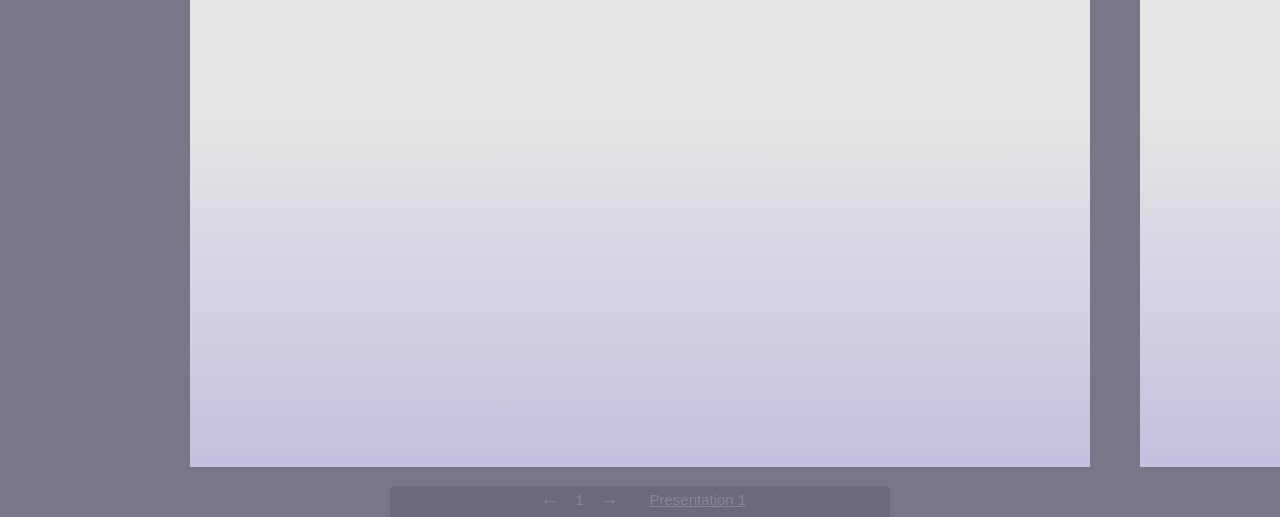
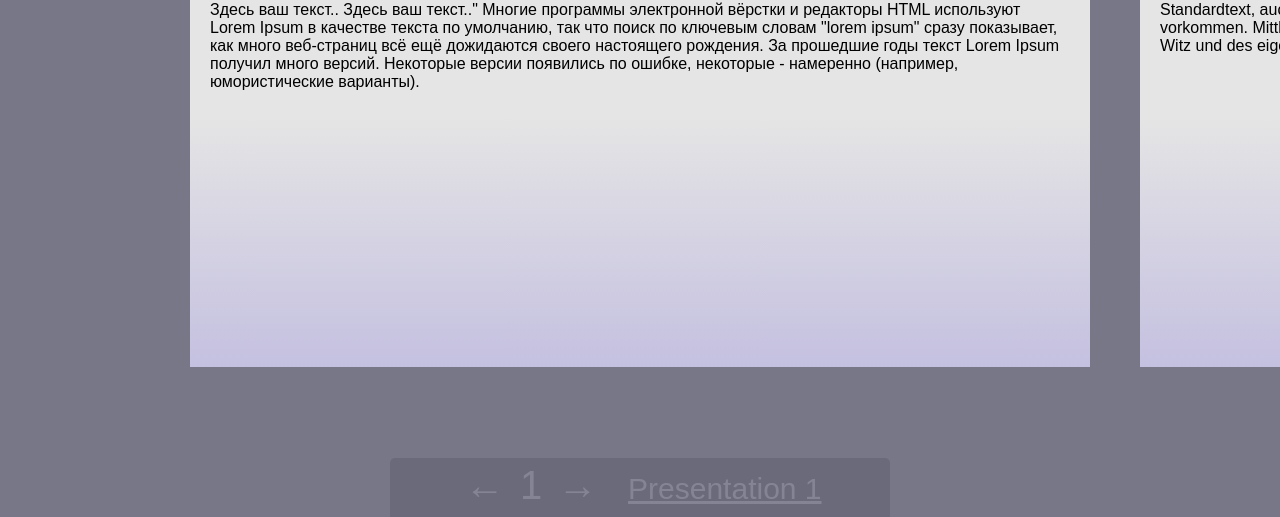
Before and after one commit to menemy/ya_presentation, a plain HTML site: page index.html in a window 1280 px wide. Shown: the part 283-800 px from the top of the page. Drawn offline with Linux system fonts and the light colour scheme.

Commit message:
added styles for ipad

```diff
--- a/css/main.css
+++ b/css/main.css
@@ -172,7 +172,7 @@ nav#controls:hover {
     text-decoration: none;
 }
 
-
+/*iphone*/
 @media screen and (max-device-width: 480px){
     nav#controls button {
         font-size: 40px;
@@ -200,3 +200,35 @@ nav#controls:hover {
         margin-top: -250px;
     }
 }
+
+
+
+/*Ipad*/
+@media only screen and (min-device-width: 481px) and (max-device-width: 1024px) {
+    nav#controls button {
+        font-size: 40px;
+    }
+
+    nav#controls button.current-slide {
+        font-size: 40px;
+    }
+
+    span.current-title {
+        font-size: 30px;
+    }
+    #menu ul li:first-child {
+        padding-top: 30px;
+    }
+    #menu ul li {
+        padding-bottom: 30px;
+    }
+
+}
+
+
+@media only screen and (min-device-width: 481px) and (max-device-width: 1024px) and (orientation:landscape) {
+    .slide {
+        height: 500px;
+        margin-top: -250px;
+    }
+}
```
